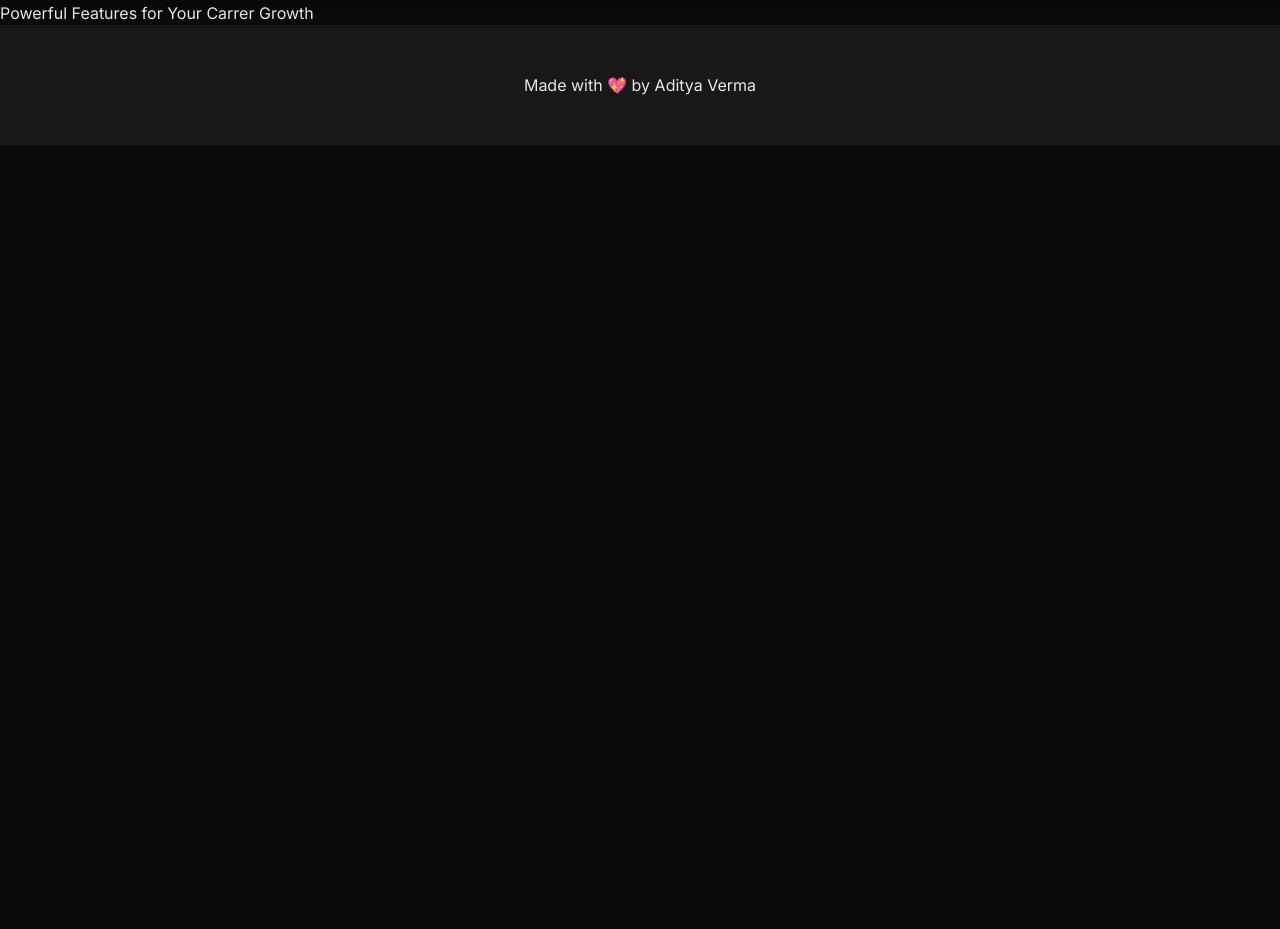
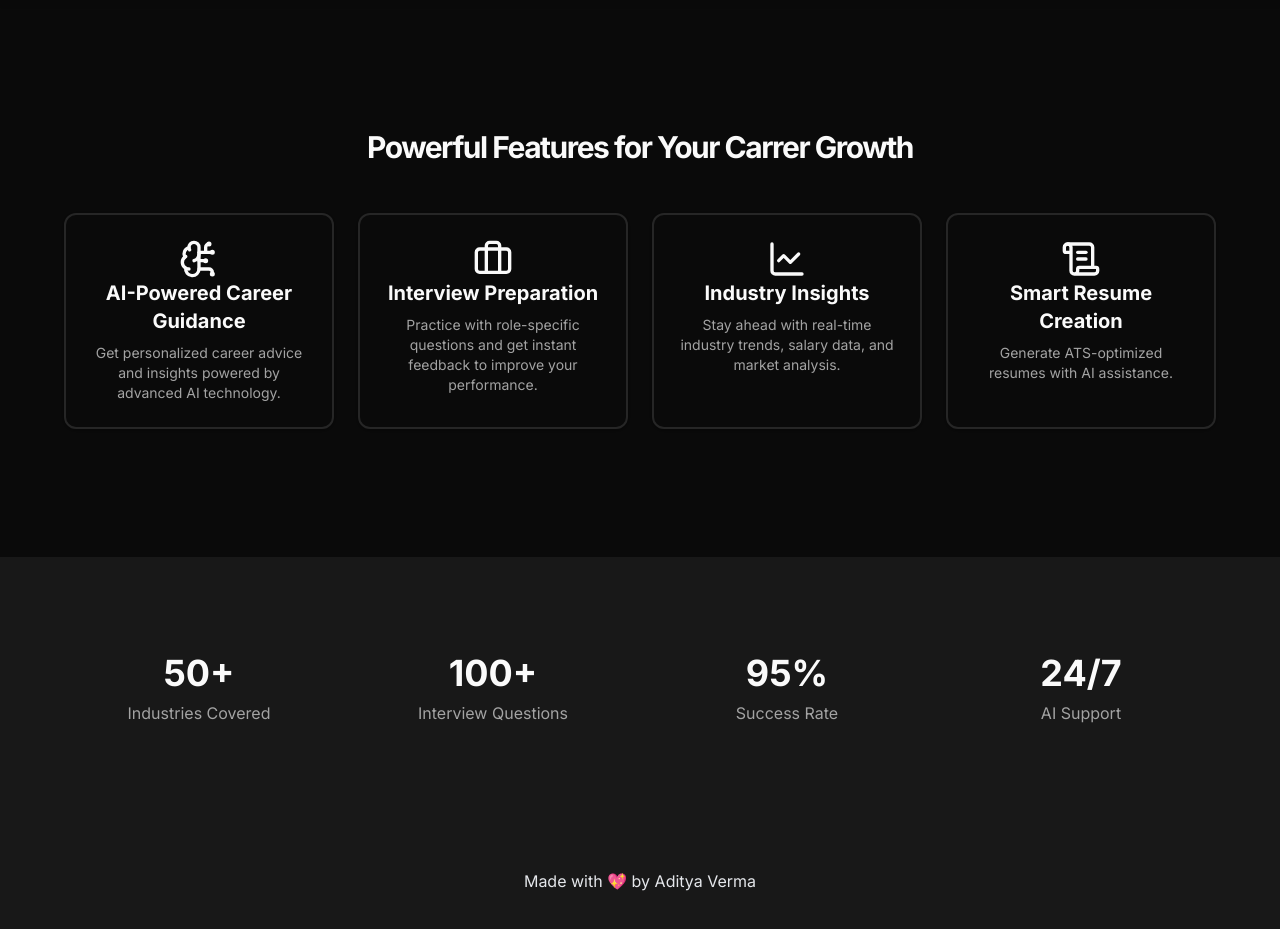
Before and after one commit to vermaadigit/ClusterAI, a Next.js app: page / in a window 1280 px wide. Shown: the part 1320-2249 px from the top of the page. Before the commit the page ends 1465 px from the top, so only its background shows below. Built offline with nearby package versions, Linux system fonts and the light colour scheme; no server answers.

Commit message:
Features Static Section Added

```diff
--- a/app/page.jsx
+++ b/app/page.jsx
@@ -1,6 +1,17 @@
 import HeroSection from "@/components/hero";
 import { Button } from "@/components/ui/button";
+import { features } from "@/data/features";
 import Image from "next/image";
+
+import {
+  Card,
+  CardContent,
+  CardDescription,
+  CardFooter,
+  CardHeader,
+  CardTitle,
+} from "@/components/ui/card"
+
 
 export default function Home() {
   return <div>
@@ -9,9 +20,50 @@
 
     <HeroSection />
 
-    <section>
-      <div>
-        <h2> Powerful Features for Your Carrer Growth</h2>
+    <section className="w-full py-12 md:py-24 lg:py-32 bg-background">
+      <div className="container mx-auto px-4 md:px-6">
+        <h2 className="text-3xl font-bold tracking-tighter text-center mb-12"> Powerful Features for Your Carrer Growth</h2>
+        <div className="grid grid-cols-1 md:grid-cols-2 lg:grid-cols-4 gap-6 max-w-6xl mx-auto">
+          {features.map((feature, index) => {
+            return (
+              <Card
+              key={index}
+              className = "border-2 hover:border-primary transition-colors duration-300"
+              >
+                <CardContent className="pt-6 text-center flex flex-col items-center">
+                  <div className="flex flex-col items-center justify-center">
+                    {feature.icon}
+                    <h3 className="text-xl font-bold mb-2">{feature.title}</h3>
+                    <p className="text-muted-foreground text-sm">{feature.description}</p>
+                  </div>
+                </CardContent>
+              </Card>
+            );
+          })}
+        </div>
+      </div>
+    </section>
+
+    <section className="w-full py-12 md:py-24 bg-muted/50">
+      <div className="container mx-auto px-4 md:px-6">
+        <div className="grid grid-cols-1 md:grid-cols-2 lg:grid-cols-4 gap-6 max-w-6xl mx-auto">
+          <div className="flex flex-col items-center justify-center space-y-2">
+            <h3 className="text-4xl font-bold">50+</h3>
+            <p className="text-muted-foreground">Industries Covered</p>
+          </div>
+          <div className="flex flex-col items-center justify-center space-y-2">
+            <h3 className="text-4xl font-bold">100+</h3>
+            <p className="text-muted-foreground">Interview Questions</p>
+          </div>
+          <div className="flex flex-col items-center justify-center space-y-2">
+            <h3 className="text-4xl font-bold">95%</h3>
+            <p className="text-muted-foreground">Success Rate</p>
+          </div>
+          <div className="flex flex-col items-center justify-center space-y-2">
+            <h3 className="text-4xl font-bold">24/7</h3>
+            <p className="text-muted-foreground">AI Support</p>
+          </div>
+        </div>
       </div>
     </section>
 
```
